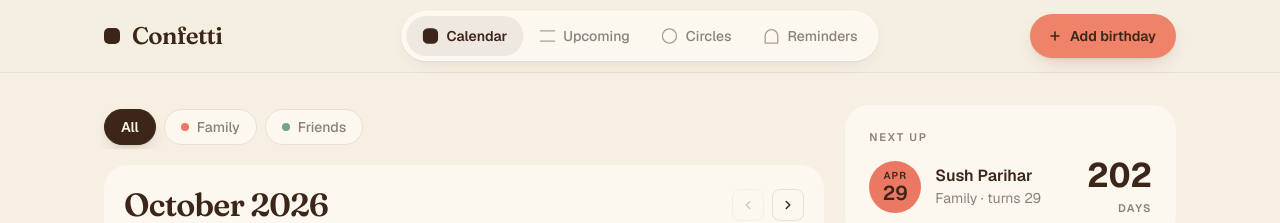
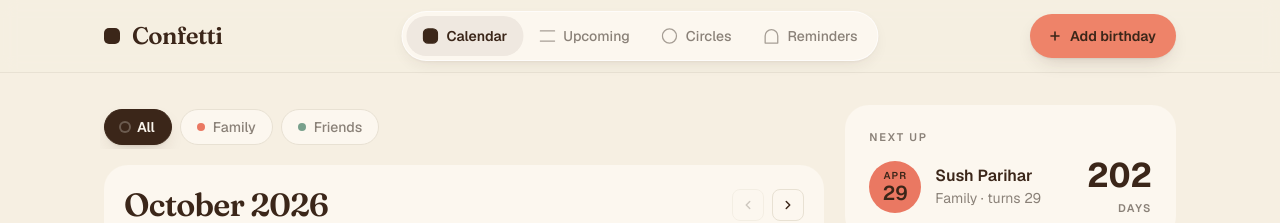
Before and after one commit to Dbrowne14/Confetti, a Next.js app: page / in a window 1280 px wide. Shown: the top 223 px of the page. Built offline with nearby package versions, Linux system fonts and the light colour scheme.

Commit message:
Adding Pill UI for cirlces

```diff
--- /dev/null
+++ b/components/addBirthday/CircleOptions.tsx
@@ -0,0 +1,8 @@
+
+const CircleOptions = () => {
+  return (
+    <div>
+
+    </div>
+  )
+}
--- a/components/calendar/CircleFilter.tsx
+++ b/components/calendar/CircleFilter.tsx
@@ -1,12 +1,5 @@
 import type { Circle } from "@/data/circles";
-
-const chipBase =
-  "flex h-9 shrink-0 items-center gap-2 rounded-full border px-4 text-sm whitespace-nowrap transition-colors focus-visible:outline-2 focus-visible:outline-offset-2 focus-visible:outline-confetti-ink";
-
-const chipState = (isSelected: boolean) =>
-  isSelected
-    ? "border-confetti-ink bg-confetti-ink font-semibold text-confetti-surface shadow-raised"
-    : "border-confetti-border bg-confetti-surface font-medium text-confetti-muted hover:border-confetti-ink/20 hover:text-confetti-ink";
+import { Pill } from "../ui/Pill";
 
 type CircleFilterProps = {
   circles: Circle[];
@@ -26,33 +19,24 @@
       aria-label="Filter birthdays by circle"
       className="-mx-4 flex gap-2 overflow-x-auto px-4 py-1 scrollbar-none sm:-mx-1 sm:max-w-182 sm:px-1 [&::-webkit-scrollbar]:hidden"
     >
-      <button
-        type="button"
-        aria-pressed={selectedCircleId === null}
-        className={`${chipBase} ${chipState(selectedCircleId === null)}`}
+      <Pill
+        label="All"
+        isSelected={selectedCircleId === null}
         onClick={() => onSelectCircle(null)}
-      >
-        All
-      </button>
+      />
       {circles.map(({ id, name, colour }) => {
         const isSelected = selectedCircleId === id;
         return (
-          <button
-            key={id}
-            type="button"
-            aria-pressed={isSelected}
-            className={`${chipBase} ${chipState(isSelected)}`}
+          <Pill
             onClick={() => onSelectCircle(id)}
-          >
-            <span
-              aria-hidden
-              className={`size-2 shrink-0 rounded-full ${isSelected ? "ring-2 ring-confetti-surface/25" : ""}`}
-              style={{ backgroundColor: colour }}
-            />
-            {name}
-          </button>
+            isSelected={isSelected}
+            label={name}
+            colour={colour}
+          />
         );
       })}
     </div>
   );
 };
+
+//    onClick={() => onSelectCircle(id)}
--- /dev/null
+++ b/components/ui/Pill.tsx
@@ -0,0 +1,32 @@
+export const chipBase =
+  "flex h-9 shrink-0 items-center gap-2 rounded-full border px-4 text-sm whitespace-nowrap transition-colors focus-visible:outline-2 focus-visible:outline-offset-2 focus-visible:outline-confetti-ink";
+
+export const chipState = (isSelected: boolean) =>
+  isSelected
+    ? "border-confetti-ink bg-confetti-ink font-semibold text-confetti-surface shadow-raised"
+    : "border-confetti-border bg-confetti-surface font-medium text-confetti-muted hover:border-confetti-ink/20 hover:text-confetti-ink";
+
+export type PillProps = {
+  label: string;
+  isSelected: boolean;
+  onClick: () => void;
+  colour?: string;
+};
+
+export const Pill = ({ label, isSelected, onClick, colour }: PillProps) => {
+  return (
+    <button
+      type="button"
+      aria-pressed={isSelected}
+      className={`${chipBase} ${chipState(isSelected)}`}
+      onClick={onClick}
+    >
+      <span
+        aria-hidden
+        className={`size-2 shrink-0 rounded-full ${isSelected ? "ring-2 ring-confetti-surface/25" : ""}`}
+        style={{ backgroundColor: colour }}
+      />
+      {label}
+    </button>
+  );
+};
```
